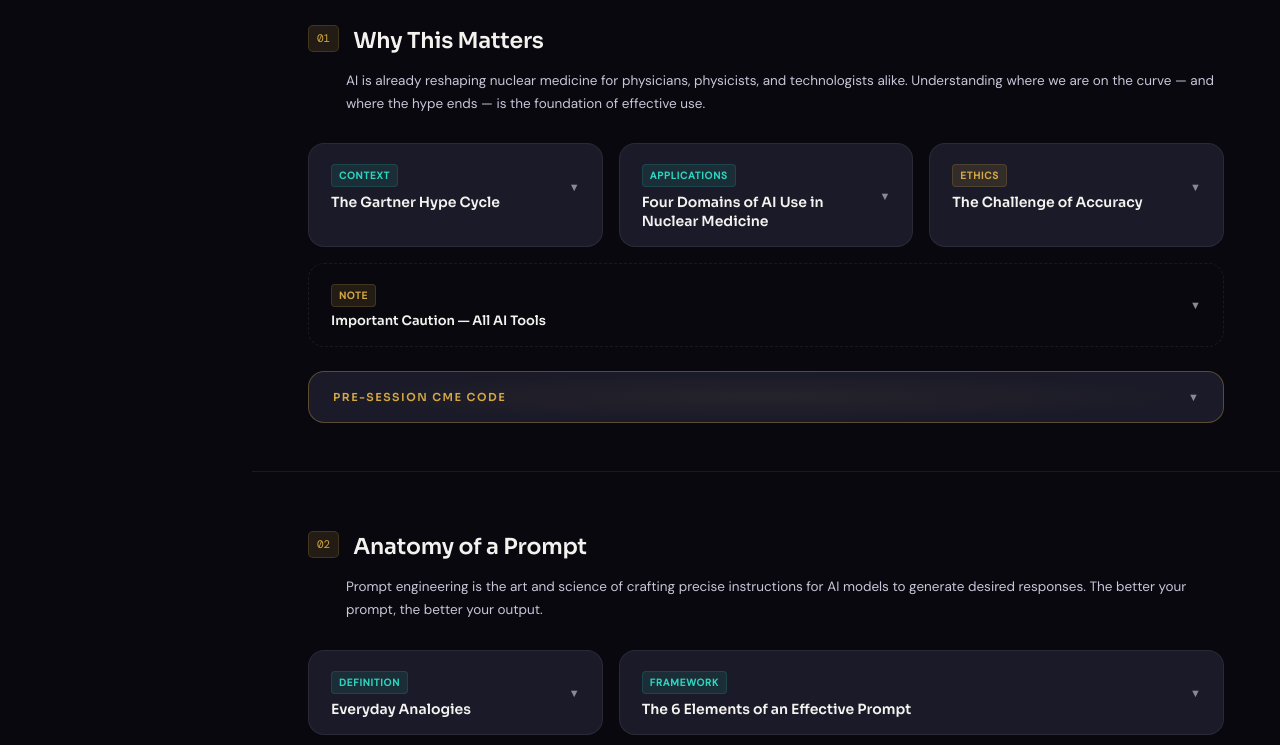
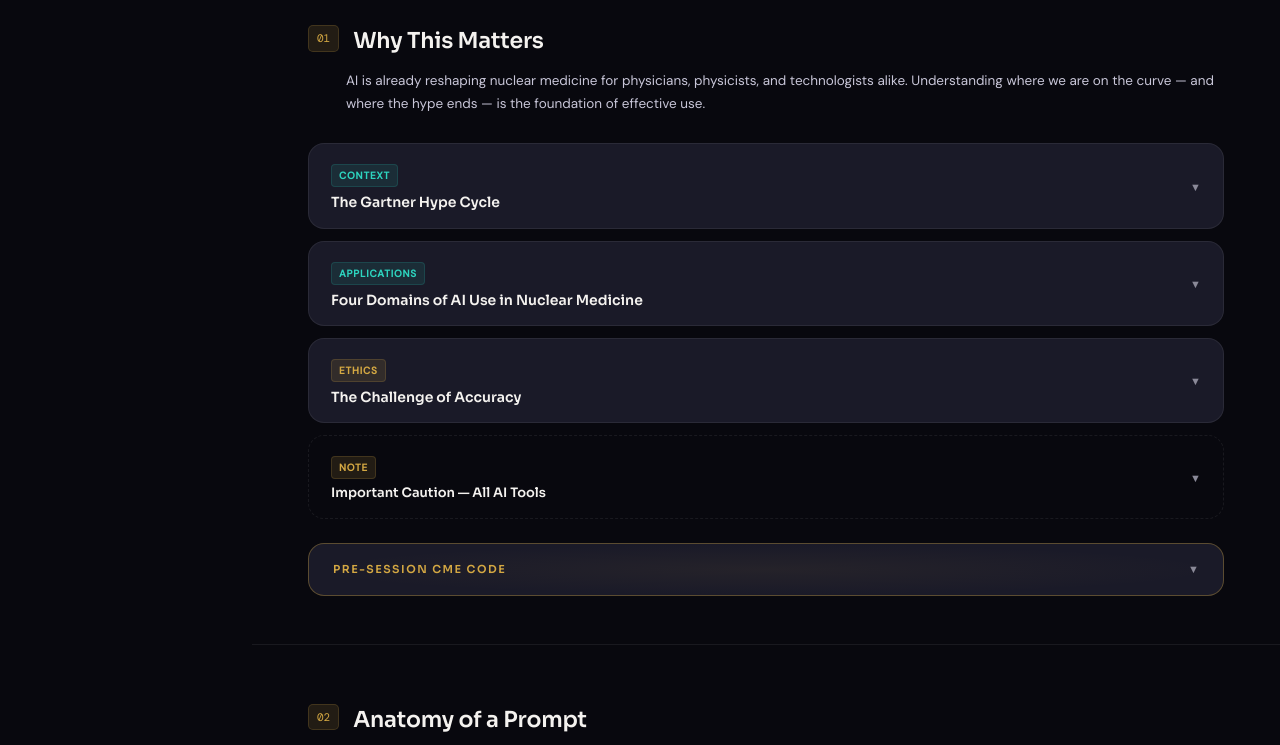
Before and after one commit to Nuclear-Peacock/SWC-SNMMI-2026, a plain HTML site: page Index.html in a window 1280 px wide. Shown: the part 902-1647 px from the top of the page. Drawn offline with nearby package versions, Linux system fonts and the light colour scheme.

Commit message:
Add files via upload

```diff
--- a/Index.html
+++ b/Index.html
@@ -299,12 +299,14 @@ body {
 
 /* ── CARD GRID ── */
 .card-grid {
+  display: flex;
+  flex-direction: column;
+  gap: 12px;
+}
+.card-grid-3 {
   display: grid;
-  grid-template-columns: repeat(auto-fill, minmax(280px, 1fr));
-  gap: 16px;
-}
-.card-grid-3 {
   grid-template-columns: repeat(auto-fill, minmax(220px, 1fr));
+  gap: 14px;
 }
 
 /* ── CARD ── */
@@ -1138,7 +1140,7 @@ body {
         </div>
       </div>
 
-      <div class="card" style="border-style:dashed; background:transparent; grid-column: 1 / -1;">
+      <div class="card" style="border-style:dashed; background:transparent;">
         <div class="card-header" onclick="toggleCard(this)">
           <div class="card-header-left">
             <div class="card-tag gold" style="margin-bottom:6px;">Note</div>
@@ -1205,7 +1207,7 @@ body {
         </div>
       </div>
 
-      <div class="card" style="grid-column: span 2;">
+      <div class="card">
         <div class="card-header" onclick="toggleCard(this)">
           <div class="card-header-left">
             <div class="card-tag" style="margin-bottom:6px;">Framework</div>
@@ -1496,6 +1498,7 @@ body {
             </div>
             <div class="workshop-footer">
               <button class="btn-copy" onclick="copyPrompt(this, 'ex3')"><span>⎘</span> Copy Prompt</button>
+              <a class="btn-ai" href="https://link.springer.com/article/10.1007/s00259-023-06255-8" target="_blank" rel="noopener" style="color:var(--teal);background:var(--teal-dim);border-color:rgba(45,212,191,0.25);">📄 Sample Guideline</a>
               <a class="btn-ai" href="https://notebooklm.google.com" target="_blank" rel="noopener">📓 NotebookLM</a>
               <a class="btn-ai" href="https://chatgpt.com" target="_blank" rel="noopener">🟢 ChatGPT</a>
             </div>
```
